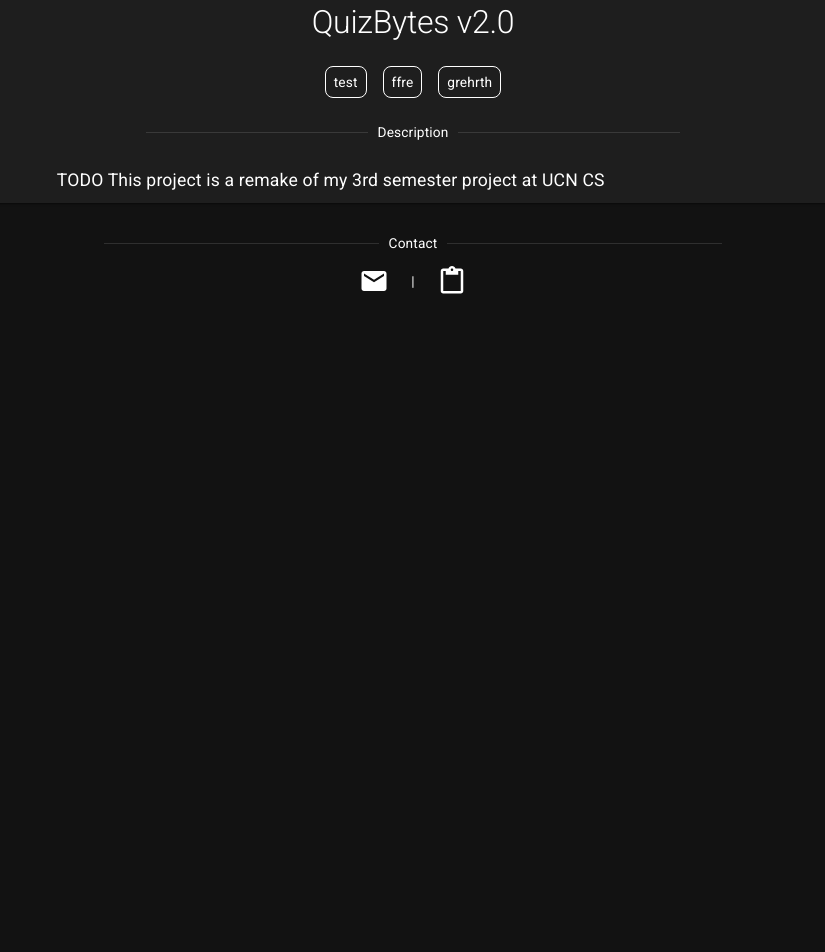
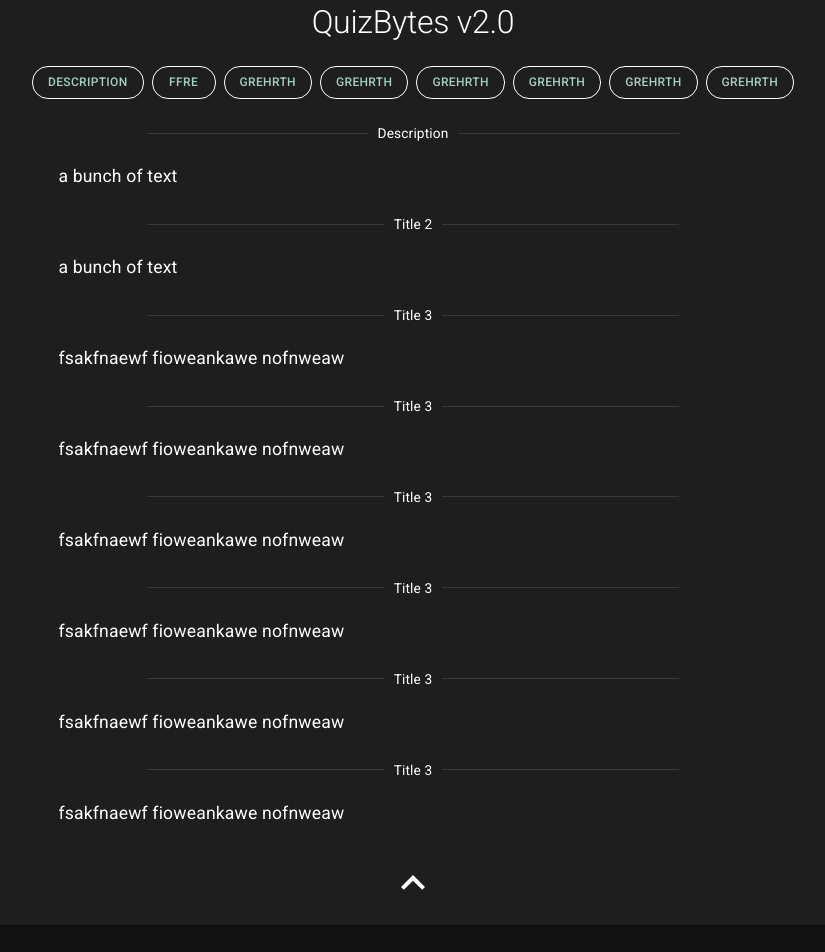
Before and after one commit to Ted2121/Ted2121.github.io, a React (Vite) app in the folder portfolio/: page / in a window 1280 px wide. Shown: the part 1200-2152 px from the top of the page, without its empty margins (352-1177 px from the left). Before the commit the page ends 1558 px from the top, so only its background shows below. Built offline with nearby package versions, Linux system fonts and the light colour scheme.

Commit message:
Added project section rendering, included description and learning outcome into project sections, added buttons to return to project title and to profile introduction

```diff
--- a/portfolio/src/App.jsx
+++ b/portfolio/src/App.jsx
@@ -6,10 +6,12 @@ import AboutMe from './sections/AboutMe';
 import { Box } from '@mui/system';
 import Projects from './sections/Projects';
 import Contact from './sections/Contact';
-import ProjectsCarousel from './layouts/ProjectsCarousel';
+import BackToButton from './components/BackToButton';
 
 function App() {
   const [theme, colorMode] = useMode();
+
+  const borderColor = theme.palette.mode === 'light' ? 'black' : 'white';
 
   return (
     <ColorModeContext.Provider value={colorMode}>
@@ -34,7 +36,20 @@ function App() {
             <AboutMe />
             <Projects />
             <Contact />
-            {/* <ProjectsCarousel /> */}
+            {console.log(borderColor)}
+            <Box sx={{
+              display:'flex',
+              width:'100%',
+              justifyContent:'center',
+              mb:'20px'
+            }}>
+              <Box sx={{
+                display: 'inline-block',
+                border: `1px solid ${borderColor}`,
+              }}>
+                <BackToButton index='about-me' />
+              </Box>
+            </Box>
           </Box>
         </Box>
       </ThemeProvider>
--- /dev/null
+++ b/portfolio/src/components/BackToButton.jsx
@@ -0,0 +1,31 @@
+import { IconButton } from '@mui/material';
+import React from 'react';
+import KeyboardArrowUpIcon from '@mui/icons-material/KeyboardArrowUp';
+import { Link } from 'react-scroll';
+
+function BackToButton({ index }) {
+  return (
+    <Link
+      to={`${index}`}
+      key={index}
+      smooth
+      offset={-70}
+      duration={500}
+      style={{
+        textDecoration: 'none',
+        color: 'inherit',
+        width: "100%",
+        flexBasis: 'content',
+        textAlign:'center'
+      }}>
+      <IconButton>
+        <KeyboardArrowUpIcon sx={{
+          fontSize: '3rem'
+        }} />
+      </IconButton>
+    </Link>
+
+  )
+}
+
+export default BackToButton;
--- a/portfolio/src/components/ProjectTags.jsx
+++ b/portfolio/src/components/ProjectTags.jsx
@@ -1,31 +1,40 @@
-import { Box, Typography } from '@mui/material';
+import { Box, Button, Typography } from '@mui/material';
 import React from 'react';
+import { Link } from 'react-scroll';
 
-function ProjectTags({sectionTags}) {
+function ProjectTags({ sectionTags }) {
   return (
     <Box sx={{
       display: 'flex',
       flexDirection: 'row',
-        columnGap: 2,
-        justifyContent:'center'
+      flexWrap: 'wrap',
+      columnGap: 1,
+      rowGap: 1,
+      justifyContent: 'center',
     }}>
       {sectionTags?.map((tag, index) => (
-          <Box
+        <Link
+          to={`${index}`}
           key={index}
+          smooth
+          offset={-70}
+          duration={500}
+          style={{
+            textDecoration: 'none',
+            color: 'inherit',
+            width: "100%",
+            flexBasis: 'content',
+          }}
+        >
+          <Button
+            variant='outlined'
             sx={{
-              borderRadius: '8px',
+              borderRadius: '16px',
               border: '1px solid white',
-              padding: '5px 8px',
-              backgroundColor: 'grey.main',
-              maxWidth:'90%'
             }}>
-              <Typography sx={{
-                color:'white.main'
-              }}>
-
             {tag}
-              </Typography>
-          </Box>
+          </Button>
+        </Link>
       ))}
     </Box>
   )
--- a/portfolio/src/data/projectsData.js
+++ b/portfolio/src/data/projectsData.js
@@ -2,41 +2,79 @@ import quizbytes from '../assets/projectCardImages/quizbytes.png';
 
 const projectsData = [
     {
-      id: 1,
+      id: 0,
       title: 'QuizBytes v2.0',
       mainTag: 'React',
       cardImageUrl: quizbytes,
       cardImageAlt: 'image of a quiz',
       demoUrl: 'https://ted2121.github.io/QuizBytesClient/',
       githubUrl: 'https://github.com/Ted2121/QuizBytesClient',
-      description: 'TODO This project is a remake of my 3rd semester project at UCN CS',
       sections: [
         {
           id: 0,
-          name: '',
-          text: '',
-          tag: 'test',
+          title: 'Description',
+          text: 'a bunch of text',
+          tag: 'description',
         },
         {
           id: 1,
-          name: '',
-          text: '',
+          title: 'Title 2',
+          text: 'a bunch of text',
           tag: 'ffre',
         },
         {
           id: 2,
-          name: '',
-          text: '',
+          title: 'Title 3',
+          text: 'fsakfnaewf fioweankawe nofnweaw ',
+          tag: 'grehrth',
+        },
+        {
+          id: 3,
+          title: 'Title 3',
+          text: 'fsakfnaewf fioweankawe nofnweaw ',
+          tag: 'grehrth',
+        },
+        {
+          id: 4,
+          title: 'Title 3',
+          text: 'fsakfnaewf fioweankawe nofnweaw ',
+          tag: 'grehrth',
+        },
+        {
+          id: 5,
+          title: 'Title 3',
+          text: 'fsakfnaewf fioweankawe nofnweaw ',
+          tag: 'grehrth',
+        },
+        {
+          id: 6,
+          title: 'Title 3',
+          text: 'fsakfnaewf fioweankawe nofnweaw ',
+          tag: 'grehrth',
+        },
+        {
+          id: 7,
+          title: 'Title 3',
+          text: 'fsakfnaewf fioweankawe nofnweaw ',
           tag: 'grehrth',
         },
       ],
-      learningOutcomes: '',
+    },
+    {
+      id: 1,
+      title: 'Project 1',
+      tldr: '',
+      description: 'Lorem ipsum dolor sit amet, c',
+      tags: [
+        "", ""
+      ],
+      imageUrl: 'path/to/image1.jpg',
     },
     {
       id: 2,
       title: 'Project 1',
       tldr: '',
-      description: 'Lorem ipsum dolor sit amet, c',
+      description: 'Lorem ipsum dolor sit amet, consectetur adipiscing elit.',
       tags: [
         "", ""
       ],
@@ -52,16 +90,6 @@ const projectsData = [
       ],
       imageUrl: 'path/to/image1.jpg',
     },
-    {
-      id: 4,
-      title: 'Project 1',
-      tldr: '',
-      description: 'Lorem ipsum dolor sit amet, consectetur adipiscing elit.',
-      tags: [
-        "", ""
-      ],
-      imageUrl: 'path/to/image1.jpg',
-    },
 
   ];
 
--- a/portfolio/src/layouts/ProjectDescription.jsx
+++ b/portfolio/src/layouts/ProjectDescription.jsx
@@ -1,56 +1,48 @@
 import { Box, Divider, Paper, Typography } from '@mui/material'
-import React from 'react'
+import React, { useState } from 'react'
 import SectionDivider from '../components/SectionDivider'
 import ProjectSectionText from '../components/ProjectSectionText';
+import ProjectTags from '../components/ProjectTags';
+import ProjectSection from './ProjectSection';
+import { Description } from '@mui/icons-material';
+import BackToButton from '../components/BackToButton';
 
 function ProjectDescription({ currentProject }) {
-  const sectionTags = currentProject.sections.map((section) => section.tag);
-
-  const tags = (
-    <Box sx={{
-      display: 'flex',
-      flexDirection: 'row',
-      columnGap: 2,
-      justifyContent:'center'
-    }}>
-      {sectionTags.map((tag, index) => (
-        <Box
-          key={index}
-          sx={{
-            borderRadius: '8px',
-            border: '1px solid white',
-            padding: '5px 8px',
-            backgroundColor: 'grey.main',
-          }}>
-            <Typography sx={{
-              color:'white.main'
-            }}>
-
-          {tag}
-            </Typography>
-        </Box>
-      ))}
-    </Box>
-  );
+  const sectionTags = currentProject.sections?.map((section) => section.tag);
+  // const [indexInView, setIndexInView] = useState(0);
 
   return (
-    <Box sx={{ display: "flex", justifyContent: "center", alignItems: "center", marginTop: "30px" }}>
+    <Box
+      sx={{
+        display: "flex",
+        justifyContent: "center",
+        alignItems: "center",
+        marginTop: "30px"
+      }}>
       <Paper sx={{
-        width: { xs: 275, sm: "88.4%" },
+        width: { xs: "88%" },
         display: 'flex',
         flexDirection: 'column',
         rowGap: 3,
         p: '10px',
-        alignItems:'center'
+        alignItems: 'center'
       }}>
-        <Typography variant='h2' sx={{
-          textAlign: 'center'
-        }}>
+        <Typography
+          id='title'
+          variant='h2' sx={{
+            textAlign: 'center'
+          }}>
           {currentProject?.title}
         </Typography>
-        {tags}
-        <SectionDivider text='Description' />
-        <ProjectSectionText text={currentProject?.description}/>
+        <ProjectTags sectionTags={sectionTags} />
+
+        {currentProject.sections?.map((section, index) => (
+          <ProjectSection
+            key={index}
+            id={index}
+            dividerText={section.title}
+            contentText={section.text} />))}
+        <BackToButton index='title' />
       </Paper>
     </Box>
   )
--- /dev/null
+++ b/portfolio/src/layouts/ProjectSection.jsx
@@ -0,0 +1,15 @@
+import React from 'react';
+import ProjectSectionText from '../components/ProjectSectionText';
+import SectionDivider from '../components/SectionDivider';
+
+function ProjectSection({ id, dividerText, contentText, images }) {
+    return (
+        <div id={id} className='project-section'>
+            <SectionDivider text={dividerText} />
+            <ProjectSectionText text={contentText}/>
+            {/* images */}
+        </div>
+    )
+}
+
+export default ProjectSection;
--- /dev/null
+++ b/portfolio/src/styles/components/_projectSection.scss
@@ -0,0 +1,7 @@
+.project-section {
+    display: flex;
+    flex-direction: column;
+    width: 100%;
+    align-items: center;
+    row-gap: 20px;
+}
--- a/portfolio/src/styles/styles.css
+++ b/portfolio/src/styles/styles.css
@@ -22,6 +22,14 @@
   width: auto;
 }
 
+.project-section {
+  display: flex;
+  flex-direction: column;
+  width: 100%;
+  align-items: center;
+  row-gap: 20px;
+}
+
 /* file import */
 /* common */
 /* components *//*# sourceMappingURL=styles.css.map */
--- a/portfolio/src/styles/styles.scss
+++ b/portfolio/src/styles/styles.scss
@@ -7,3 +7,4 @@
 
 /* components */
 @use 'components/carousel';
+@use 'components/projectSection';
```
Also changed, not shown: portfolio/src/layouts/Sidebar.jsx (indentation only), 1 other file (tests, documents, lock files or other folders). Lines whose indentation alone changed are shown as unchanged.
